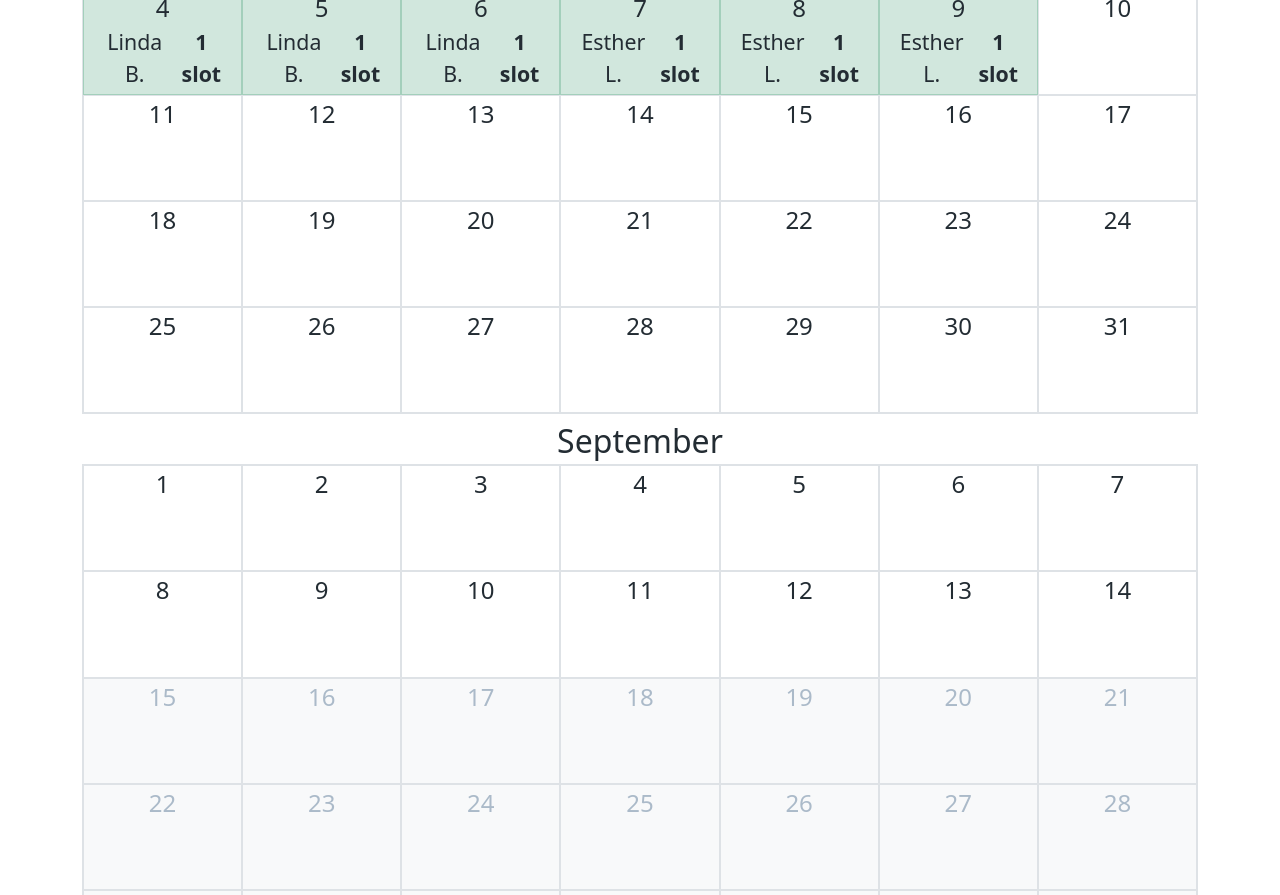
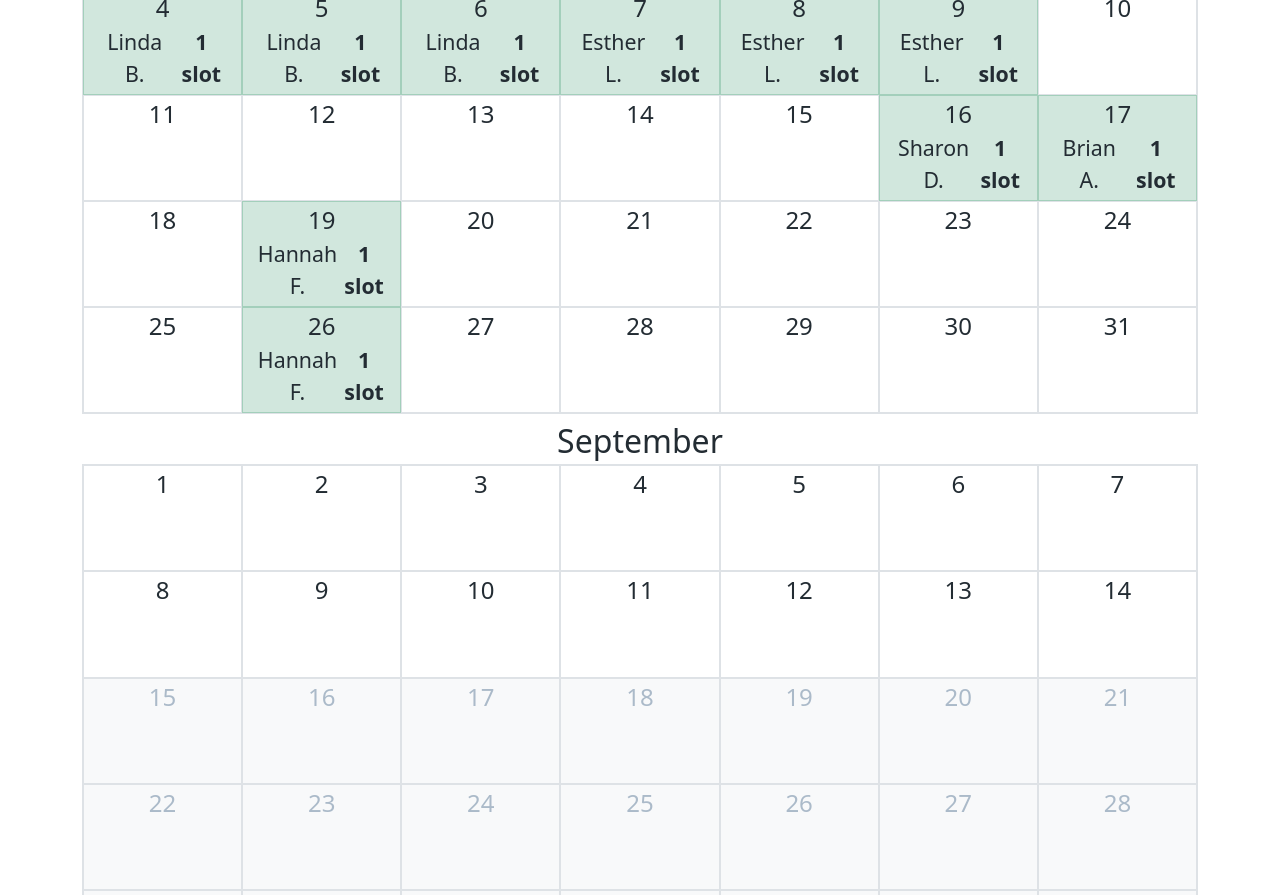
Before and after one commit to Nehemiah-Langness/baby-registry, a React (Vite) app: page /meal-train in a window 1280 px wide. Shown: the part 1500-2395 px from the top of the page. Built offline with nearby package versions, Linux system fonts and the light colour scheme.

Commit message:
Updated volunteers

```diff
--- a/index.html
+++ b/index.html
@@ -1,4 +1,4 @@
-<!doctype html>
+<!DOCTYPE html>
 <html lang="en">
     <head>
         <meta charset="UTF-8" />
--- a/src/data/meal-train.json
+++ b/src/data/meal-train.json
@@ -90,5 +90,21 @@
     {
         "date": "2024-8-9",
         "volunteers": ["Esther L."]
+    },
+    {
+        "date": "2024-8-16",
+        "volunteers": ["Sharon D."]
+    },
+    {
+        "date": "2024-8-17",
+        "volunteers": ["Brian A."]
+    },
+    {
+        "date": "2024-8-19",
+        "volunteers": ["Hannah F."]
+    },
+    {
+        "date": "2024-8-26",
+        "volunteers": ["Hannah F."]
     }
 ]
--- a/src/data/yard-work.json
+++ b/src/data/yard-work.json
@@ -10,5 +10,9 @@
     {
         "date": "2024-7-30",
         "volunteers": ["Darrell S", "Marty S"]
+    },
+    {
+        "date": "2024-8-10",
+        "volunteers": ["Darrell S", "Marty S"]
     }
 ]
```
Lines whose indentation alone changed are shown as unchanged.
